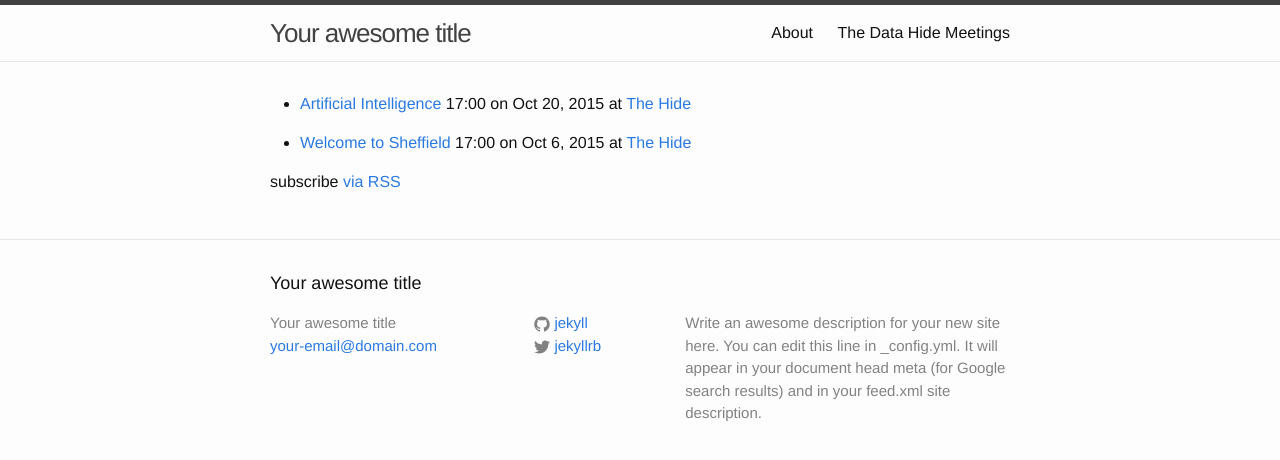
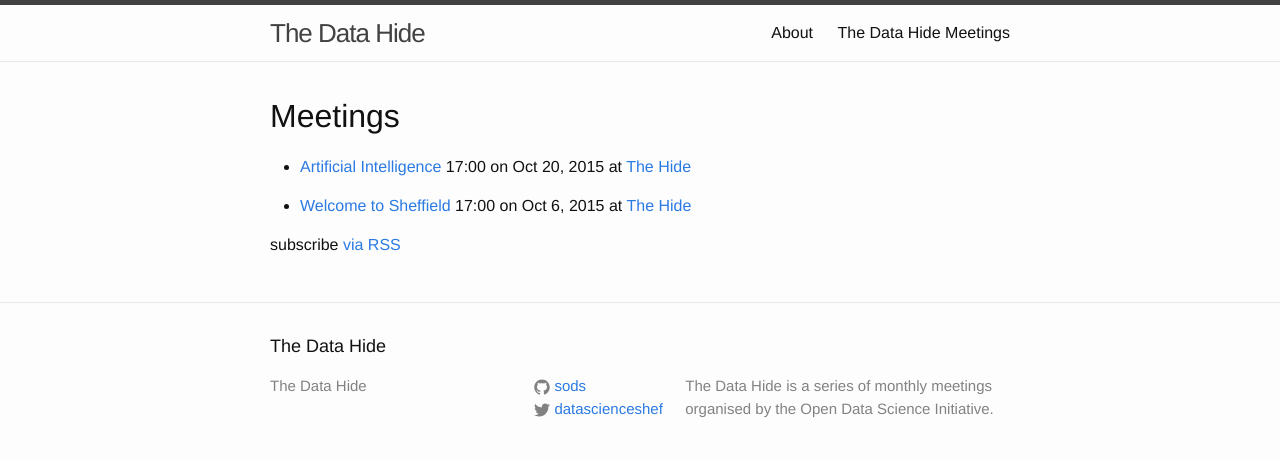
Before and after one commit to sods/datahide, a Jekyll site: the page built from index.md, in a window 1280 px wide. Shown: the top 460 px of the page. Built offline with Jekyll 4.4.1, drawn with Linux system fonts in a browser that asks for light colours.

Commit message:
Update config.yml

```diff
--- a/_config.yml
+++ b/_config.yml
@@ -1,14 +1,12 @@
 # Site settings
-title: Your awesome title
-email: your-email@domain.com
+title: The Data Hide
+#email: your-email@domain.com
 description: > # this means to ignore newlines until "baseurl:"
-  Write an awesome description for your new site here. You can edit this
-  line in _config.yml. It will appear in your document head meta (for
-  Google search results) and in your feed.xml site description.
+  The Data Hide is a series of monthly meetings organised by the Open Data Science Initiative.
 baseurl: "" # the subpath of your site, e.g. /blog/
 url: "http://yourdomain.com" # the base hostname & protocol for your site
-twitter_username: jekyllrb
-github_username:  jekyll
+twitter_username: datascienceshef
+github_username:  sods
 
 # Build settings
 markdown: kramdown
--- a/index.md
+++ b/index.md
@@ -2,6 +2,8 @@
 layout: default
 title: The Data Hide Meetings
 ---
+
+# Meetings
 
 {% for post in site.posts %}
 - [{{ post.title }}]({{ post.url | prepend: site.baseurl }}) 17:00 on {{ post.date | date: "%b %-d, %Y" }} at [The Hide](https://www.facebook.com/TheHideS3)
```
